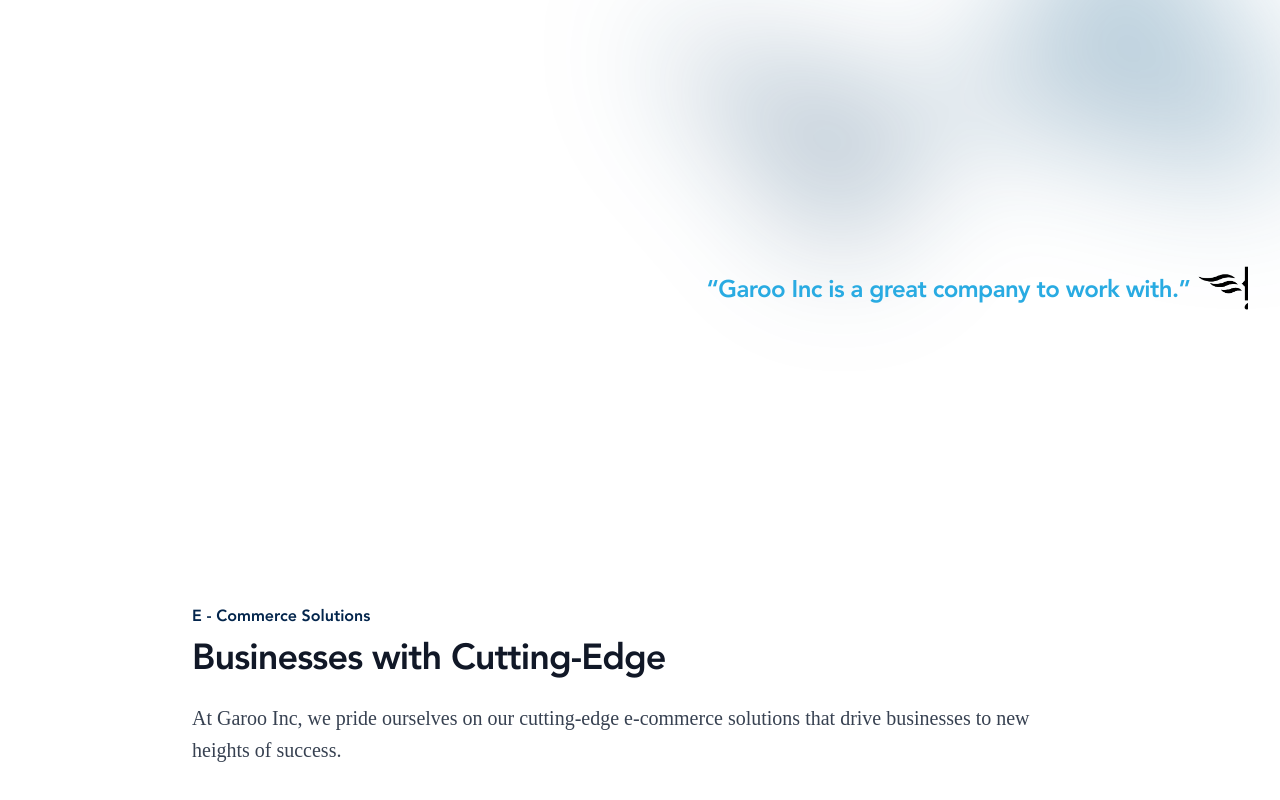
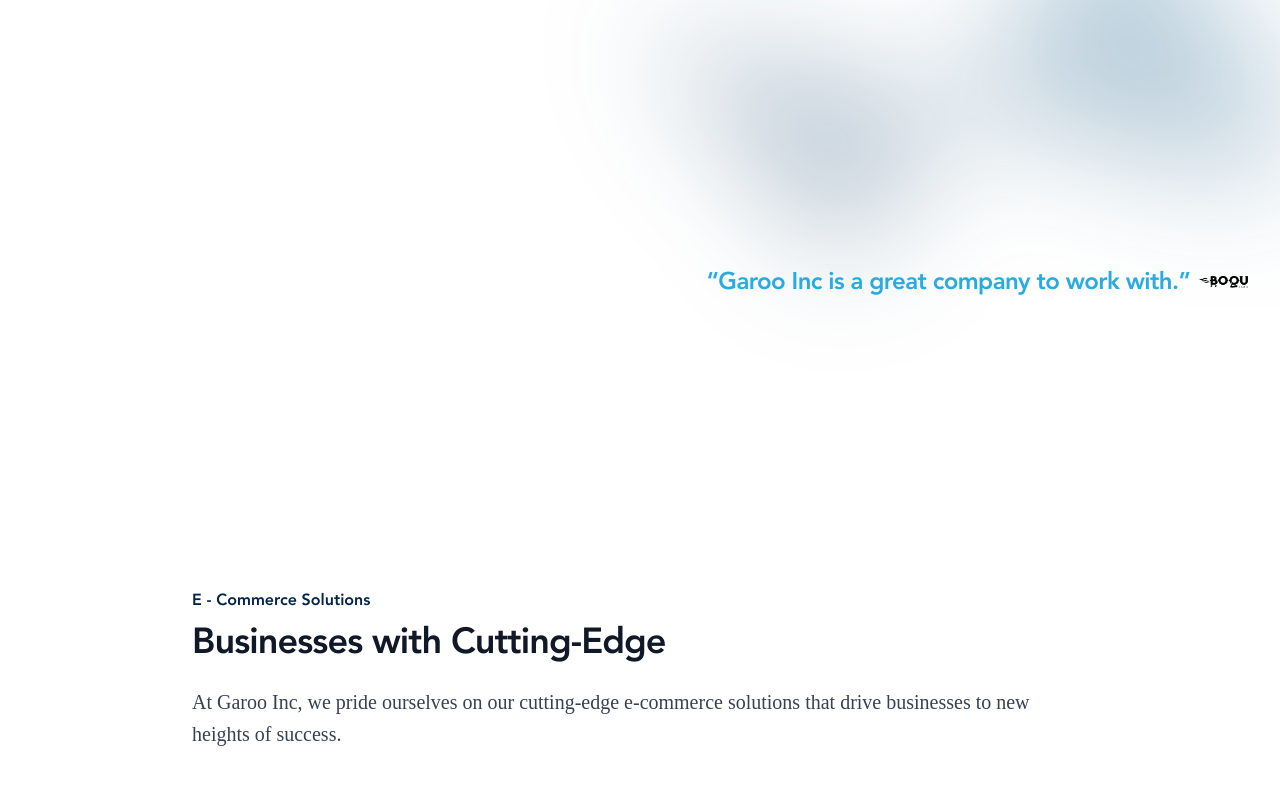
Before and after one commit to GarooInc/Garoo, a React (Vite) app: page / in a window 1280 px wide. Shown: the part 726-1526 px from the top of the page. Built offline with nearby package versions, Linux system fonts and the light colour scheme; a web font is replaced by a local one.

Commit message:
Update LogoTestimonials.jsx

```diff
--- a/src/components/LogoTestimonials/LogoTestimonials.jsx
+++ b/src/components/LogoTestimonials/LogoTestimonials.jsx
@@ -9,7 +9,7 @@
         src : "/images/testimonials/1.png",
       },
       {
-        text: "“ They are very responsive and professional. ”",
+        text: "“ They are very responsive and professional.”",
         src : "/images/testimonials/2.png",
       },
       {
@@ -22,16 +22,14 @@
       <div className="bg-white py-24 sm:py-32">
         <div className="mx-auto max-w-7xl px-6 lg:px-8">
           <div className="marquee-container">
-          <div className="mx-auto mt-10 flex items-center gap-x-10 gap-y-10 sm:max-w-xl sm:grid-cols-6 sm:gap-x-16 lg:mx-0 lg:max-w-none lg:grid-cols-5 marquee">
+          <div className="mx-auto mt-10 flex items-center md:gap-x-20 gap-x-10 gap-y-10 sm:max-w-xl sm:grid-cols-6 sm:gap-x-16 lg:mx-0 lg:max-w-none lg:grid-cols-5 marquee">
             {testimonials.map((testimonial) => (
                 <a key={testimonial.src} className="flex items-center gap-2 mb-8 mt-8 min-w-xl md:items-center mx-10 md:mx-0">
                 <p className="text-garoo-sky text-center  text-xl md:text-2xl font-bold tracking-tight w-full whitespace-nowrap">{testimonial.text}</p>
                 <img
                     src={testimonial.src}
                     alt=""
-                    className="col-span-2 max-h-12 w-full object-contain lg:col-span-1"
-                    width={100}
-                    height={80}
+                    className="col-span-2 object-contain lg:col-span-1 max-h-12 w-12 md:w-20 md:w-14"
                 />
               </a>
                 ))
```
